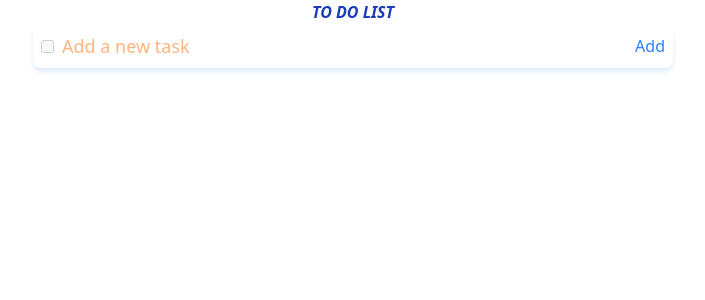
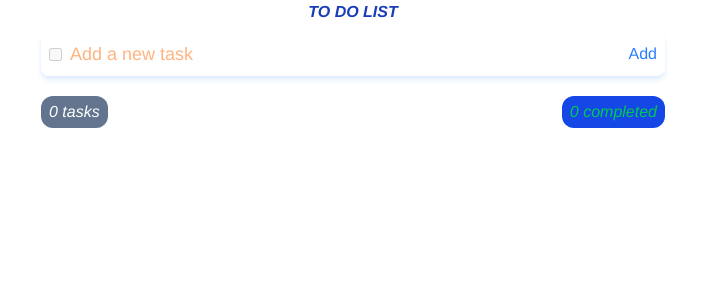
Before and after one commit to I-Andrade/ada-caixaverso-angular-to-do-list, an Angular app: page / in a window 1280 px wide. Shown: the top 300 px of the page, without its empty margins (287-992 px from the left). Built offline with nearby package versions, Linux system fonts and the light colour scheme.

Commit message:
adjust styles

```diff
--- a/src/app/task-list/task-list.html
+++ b/src/app/task-list/task-list.html
@@ -1,4 +1,5 @@
-@for (task of tasks; track task.id) {
+
+<div class="w-full p-2 max-h-[calc(100vh-5rem)] overflow-y-auto transition-all duration-500">@for (task of tasks; track task.id) {
     <app-task
         [task]="task"
         (taskAdded)="taskAdded($event)"
@@ -7,4 +8,13 @@
         (taskEdited)="taskEdited($event)"
     >
     </app-task>
-}
+}</div>
+
+<div class="w-full p-2 flex justify-between italic text-orange-900 gap-2">
+    <div class="px-2 py-1 bg-slate-500 rounded-xl text-white">
+        {{qtdTasks}} tasks
+    </div>
+    <div class="px-2 py-1 bg-blue-700 rounded-xl text-green-500">
+        {{qtdTasksCompleted }} completed
+    </div>
+</div>
--- a/src/app/task-list/task-list.ts
+++ b/src/app/task-list/task-list.ts
@@ -9,7 +9,9 @@ import { v4 as uuidv4 } from 'uuid';
   styleUrl: './task-list.css'
 })
 export class TaskList {
-  tasks: TaskType[] = [{ id: uuidv4(), title: undefined, completed: false}];
+  protected tasks: TaskType[] = [{ id: uuidv4(), title: undefined, completed: false}];
+  protected qtdTasks = 0;
+  protected qtdTasksCompleted = 0;
 
   taskAdded(task: TaskType) {
     this.organizeTasks();
@@ -32,5 +34,15 @@ export class TaskList {
     this.tasks = [{ id: uuidv4(), title: undefined, completed: false}, ...this.tasks
       .filter(t => t.title)
       .sort((a,b) => ( Number(a.completed) - Number(b.completed)))];
+
+    this.countTasks();
+  }
+
+  countTasks() {
+    this.qtdTasks = this.qtdTasksCompleted = 0;
+    this.tasks.filter(t => t.title).forEach(t => {
+      if(t.completed) this.qtdTasksCompleted++;
+      this.qtdTasks++;
+    })
   }
 }
--- a/src/app/task/task.html
+++ b/src/app/task/task.html
@@ -8,7 +8,9 @@
     transition-all duration-500"
   [ngClass]="{
     'bg-blue-700 text-white': task.completed,
-    'bg-white text-gray-900': !task.completed
+    'bg-white text-gray-900': !task.completed && !editing && !adding,
+    'bg-slate-200 text-gray-900 animate-pulse': !task.completed && editing,
+    'bg-stone-200 text-gray-900 animate-pulse': !task.completed && adding,
   }"
 >
   <!-- Existing task -->
@@ -25,10 +27,10 @@
       <input
         #taskInput
         type="text"
-        placeholder="Add a new task"
+        placeholder="Edit a task"
         class="flex-grow p-1 text-lg cursor-pointer focus-visible:rounded-2xl"
         [class.line-through]="task.completed"
-        [class.text-blue-300]="editing"
+        [class.text-blue-500]="editing"
         [value]="editing ? newTitle : task.title"
         (input)="newTitle = taskInput.value"
         [disabled]="!editing"
@@ -39,7 +41,7 @@
       />
 
       <!-- Buttons -->
-      <div class="w-full flex flex-wrap gap-1 justify-end sm:flex-nowrap items-center">
+      <div class="flex flex-wrap gap-1 justify-end sm:flex-nowrap items-center">
         <ng-container *ngIf="task.completed"><span class="font-bold text-green-500">OK</span></ng-container>
         <ng-container *ngIf="!editing && !task.completed">
           <button
@@ -63,8 +65,12 @@
             Cancel
           </button>
           <button
-            (click)="editTask(task.id, taskInput.value)"
-            class="cursor-pointer text-green-500 hover:text-green-700"
+            (click)="!newTitle.trim() ? null : editTask(task.id, newTitle)"
+            [disabled]="!newTitle.trim()"
+            [ngClass]="{
+              'text-green-500 hover:text-green-700 cursor-pointer': newTitle.trim().length,
+              'text-gray-500 cursor-not-allowed': !newTitle.trim()
+            }"
           >
             Save
           </button></ng-container
@@ -95,7 +101,7 @@
       />
 
       <!-- Buttons -->
-      <div class="w-full flex flex-wrap gap-1 justify-end sm:flex-nowrap items-center">
+      <div class="flex flex-wrap gap-1 justify-end sm:flex-nowrap items-center">
       <button
         *ngIf="!adding"
         (click)="markAsAdding(newTaskInput)"
@@ -103,8 +109,15 @@
       >
         Add
       </button>
-      <button
-        *ngIf="adding"
+      <ng-container *ngIf="adding">
+         <button
+            (click)="adding = false; newTaskInput.value = ''"
+            class="cursor-pointer text-red-500 hover:text-red-700"
+          >
+            Cancel
+          </button>
+          <button
+
         (click)="!newTitle.trim() ? null : addTask(newTitle)"
         [disabled]="!newTitle.trim()"
         [ngClass]="{
@@ -115,6 +128,8 @@
       >
         Save
       </button>
+      </ng-container>
+
     </div>
     </div>
 
--- a/src/styles.css
+++ b/src/styles.css
@@ -1,2 +1,5 @@
 /* You can add global styles to this file, and also import other style files */
 @import "tailwindcss";
+body {
+  font-family: 'Franklin Gothic Medium', 'Arial Narrow', Arial, sans-serif;
+}
```
